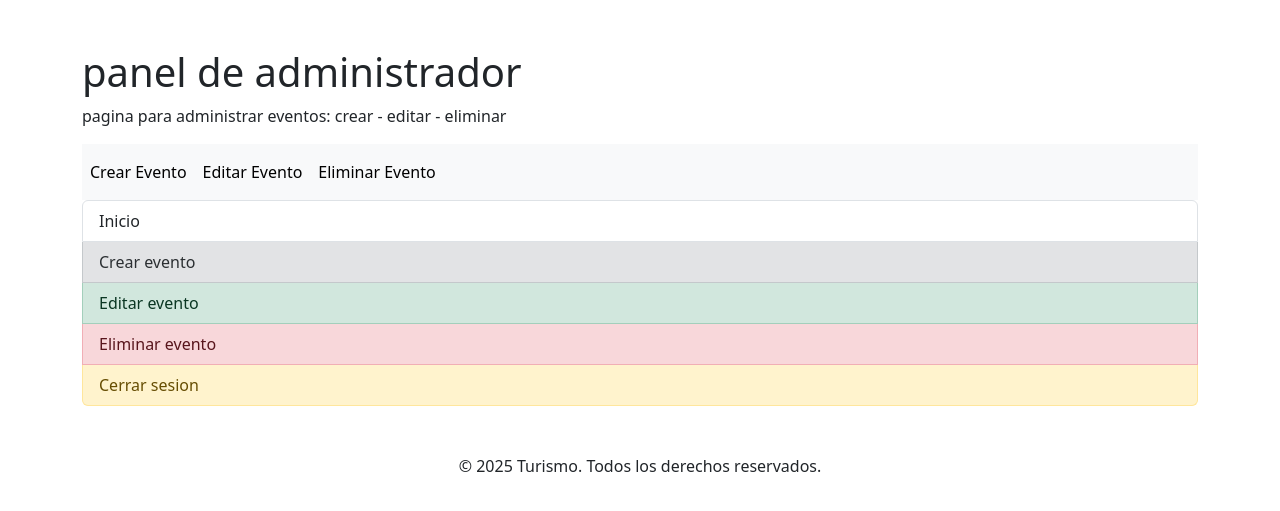
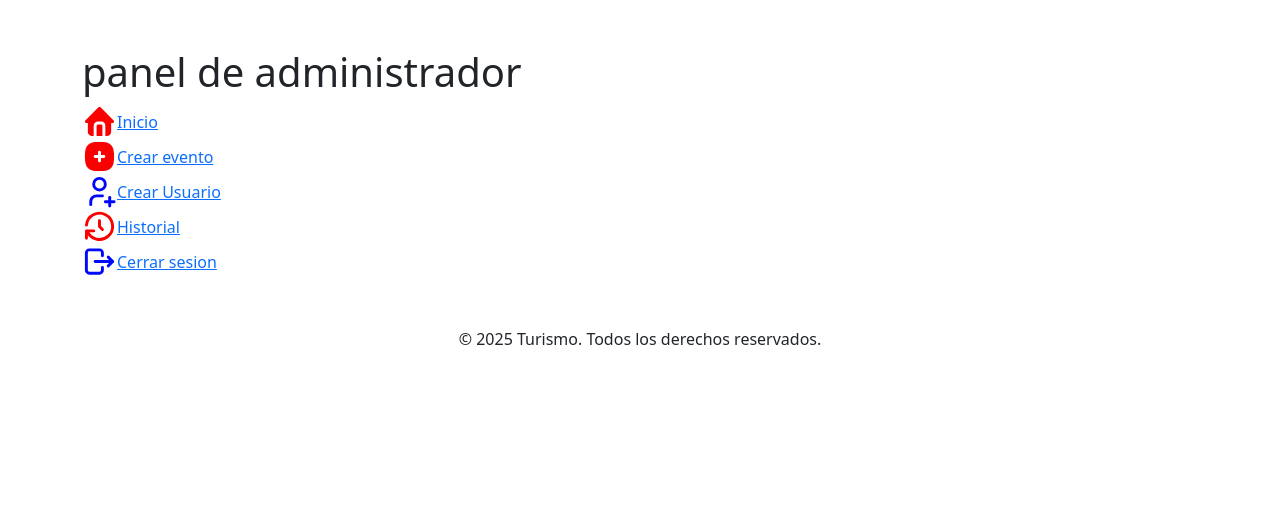
Before and after one commit to elprofe123/turismo2025_demo, a Django app: page /administrador/ in a window 1280 px wide. Shown: the part 56-567 px from the top of the page. Run offline with Django 5.2, Linux system fonts and the light colour scheme.

Commit message:
autenticando usuarios y mejorando vistas de eventos y panel administrador

```diff
--- a/CrudEventos/Eventos/templates/administrador.html
+++ b/CrudEventos/Eventos/templates/administrador.html
@@ -1,7 +1,7 @@
 {% extends "base.html" %}
     {% block content %}
         <h1>panel de administrador</h1>
-        <p>pagina para administrar eventos: crear - editar - eliminar</p>
+       <!--  <p>pagina para administrar eventos: crear - editar - eliminar</p>
         <nav class="navbar navbar-expand navbar-light bg-light">
             <ul class="nav navbar-nav">
                 <li class="nav-item">
@@ -20,14 +20,43 @@
                     >
                 </li>
         </nav>
+         -->
 
 
-
-      <div class="list-group">
+      <!-- <div class="list-group">
   <a href="/" class="list-group-item list-group-item-action">Inicio</a>
   <a href="/eventos/crear" class="list-group-item list-group-item-action list-group-item-secondary">Crear evento</a>
   <a href="/eventos/" class="list-group-item list-group-item-action list-group-item-success">Editar evento</a>
   <a href="/eventos/" class="list-group-item list-group-item-action list-group-item-danger">Eliminar evento</a>
   <a href="/logout/" class="list-group-item list-group-item-action list-group-item-warning">Cerrar sesion</a>
+</div> -->
+
+<div class="list-group">
+    <div class="d-flex  align-items-center">
+        <svg  xmlns="http://www.w3.org/2000/svg"  width="35"  height="35"  viewBox="0 0 24 24"  fill="#fa0000"  class="icon icon-tabler icons-tabler-filled icon-tabler-home"><path stroke="none" d="M0 0h24v24H0z" fill="none"/><path d="M12.707 2.293l9 9c.63 .63 .184 1.707 -.707 1.707h-1v6a3 3 0 0 1 -3 3h-1v-7a3 3 0 0 0 -2.824 -2.995l-.176 -.005h-2a3 3 0 0 0 -3 3v7h-1a3 3 0 0 1 -3 -3v-6h-1c-.89 0 -1.337 -1.077 -.707 -1.707l9 -9a1 1 0 0 1 1.414 0m.293 11.707a1 1 0 0 1 1 1v7h-4v-7a1 1 0 0 1 .883 -.993l.117 -.007z" /></svg>
+        <a href="/" class="list-group">Inicio</a>
+    </div>
+
+    <div class="d-flex align-items-center">
+        <svg  xmlns="http://www.w3.org/2000/svg"  width="35"  height="35"  viewBox="0 0 24 24"  fill="#fa0000"  class="icon icon-tabler icons-tabler-filled icon-tabler-square-rounded-plus"><path stroke="none" d="M0 0h24v24H0z" fill="none"/><path d="M12 2l.324 .001l.318 .004l.616 .017l.299 .013l.579 .034l.553 .046c4.785 .464 6.732 2.411 7.196 7.196l.046 .553l.034 .579c.005 .098 .01 .198 .013 .299l.017 .616l.005 .642l-.005 .642l-.017 .616l-.013 .299l-.034 .579l-.046 .553c-.464 4.785 -2.411 6.732 -7.196 7.196l-.553 .046l-.579 .034c-.098 .005 -.198 .01 -.299 .013l-.616 .017l-.642 .005l-.642 -.005l-.616 -.017l-.299 -.013l-.579 -.034l-.553 -.046c-4.785 -.464 -6.732 -2.411 -7.196 -7.196l-.046 -.553l-.034 -.579a28.058 28.058 0 0 1 -.013 -.299l-.017 -.616c-.003 -.21 -.005 -.424 -.005 -.642l.001 -.324l.004 -.318l.017 -.616l.013 -.299l.034 -.579l.046 -.553c.464 -4.785 2.411 -6.732 7.196 -7.196l.553 -.046l.579 -.034c.098 -.005 .198 -.01 .299 -.013l.616 -.017c.21 -.003 .424 -.005 .642 -.005zm0 6a1 1 0 0 0 -1 1v2h-2l-.117 .007a1 1 0 0 0 .117 1.993h2v2l.007 .117a1 1 0 0 0 1.993 -.117v-2h2l.117 -.007a1 1 0 0 0 -.117 -1.993h-2v-2l-.007 -.117a1 1 0 0 0 -.993 -.883z" fill="#fa0000" stroke-width="0" /></svg>
+        <a href="/eventos/crear" class="list-group">Crear evento</a>
+    </div>
+
+    <div class="d-flex align-items-center">
+        <svg  xmlns="http://www.w3.org/2000/svg"  width="35"  height="35"  viewBox="0 0 24 24"  fill="none"  stroke="#0008fa"  stroke-width="2"  stroke-linecap="round"  stroke-linejoin="round"  class="icon icon-tabler icons-tabler-outline icon-tabler-user-plus"><path stroke="none" d="M0 0h24v24H0z" fill="none"/><path d="M8 7a4 4 0 1 0 8 0a4 4 0 0 0 -8 0" /><path d="M16 19h6" /><path d="M19 16v6" /><path d="M6 21v-2a4 4 0 0 1 4 -4h4" /></svg>
+       <a href="#">Crear Usuario</a>
+    </div>
+
+    <div class="d-flex align-items-center">
+        <svg  xmlns="http://www.w3.org/2000/svg"  width="35"  height="35"  viewBox="0 0 24 24"  fill="none"  stroke="#fa0000"  stroke-width="2"  stroke-linecap="round"  stroke-linejoin="round"  class="icon icon-tabler icons-tabler-outline icon-tabler-history"><path stroke="none" d="M0 0h24v24H0z" fill="none"/><path d="M12 8l0 4l2 2" /><path d="M3.05 11a9 9 0 1 1 .5 4m-.5 5v-5h5" /></svg>
+        <a href="#">Historial</a>
+    </div>
+
+    <div class="d-flex align-items-center">
+        <svg  xmlns="http://www.w3.org/2000/svg"  width="35"  height="35"  viewBox="0 0 24 24"  fill="none"  stroke="#0008fa"  stroke-width="2"  stroke-linecap="round"  stroke-linejoin="round"  class="icon icon-tabler icons-tabler-outline icon-tabler-logout"><path stroke="none" d="M0 0h24v24H0z" fill="none"/><path d="M14 8v-2a2 2 0 0 0 -2 -2h-7a2 2 0 0 0 -2 2v12a2 2 0 0 0 2 2h7a2 2 0 0 0 2 -2v-2" /><path d="M9 12h12l-3 -3" /><path d="M18 15l3 -3" /></svg>
+        <a href="/logout/" class="list-group">Cerrar sesion</a>
+    </div>
 </div>
-    {% endblock %}
+
+
+{% endblock %}
```
Also changed, not shown: CrudEventos/Eventos/templates/evento_detail.html (+15 -0 lines), CrudEventos/db.sqlite3, 1 other file.
